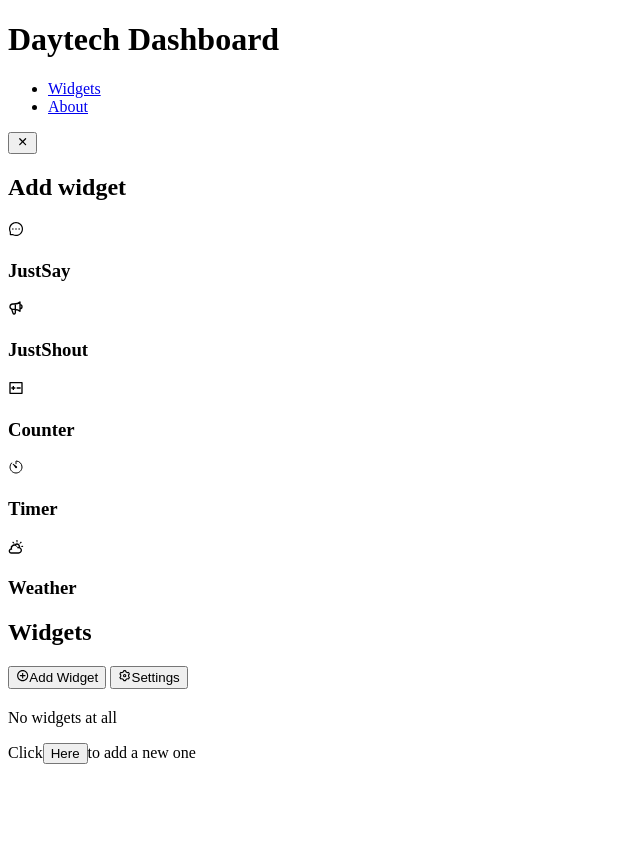
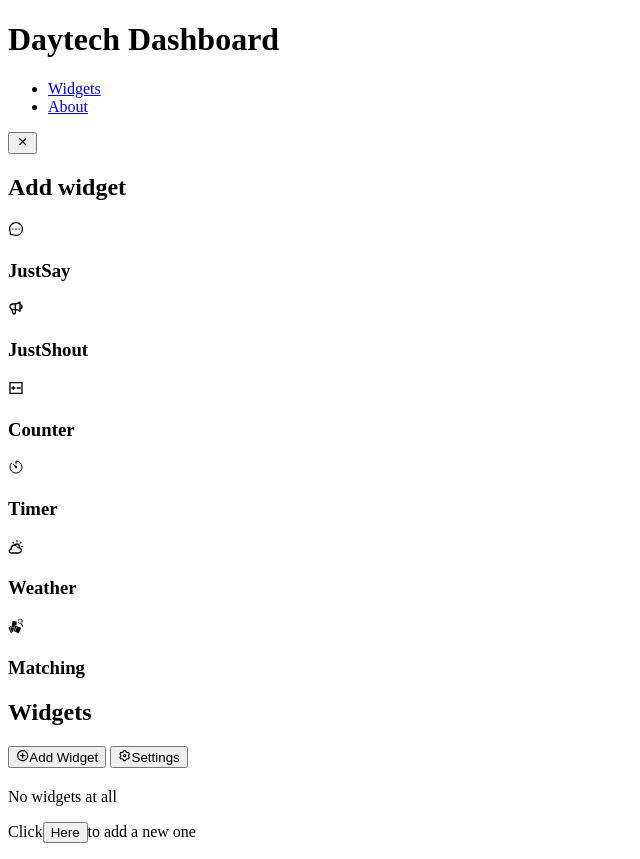
Before and after one commit to piamboat/dashboard, a Next.js app: page / in a window 1280 px wide. Both pictures are taken after a click on the button "Add Widget". Shown: the whole page, without its empty margins (0-640 px from the left). Before the commit the page ends 800 px from the top, so only its background shows below. Built offline with nearby package versions, Linux system fonts and the light colour scheme.

Commit message:
init matchmaking game

```diff
--- /dev/null
+++ b/components/MatchingGame.js
@@ -0,0 +1,34 @@
+import React from 'react'
+import { GiCard2Clubs, GiCard3Clubs, GiCard4Clubs, GiCard5Clubs, GiCard6Clubs, GiCard7Clubs } from "react-icons/gi";
+
+const MatchingGame = () => {
+    const cards = [
+        { id: 1, icon: <GiCard2Clubs /> },
+        { id: 2, icon: <GiCard3Clubs /> },
+        { id: 3, icon: <GiCard4Clubs /> },
+        { id: 4, icon: <GiCard5Clubs /> },
+        { id: 5, icon: <GiCard6Clubs /> },
+        { id: 6, icon: <GiCard7Clubs /> }
+    ];
+
+    return (
+        <div>
+            <h2 className="text-xl mb-2">Matching Game</h2>
+                <div className="grid grid-cols-4 gap-3">
+                    {
+                        cards.map(card => {
+                            return (
+                                <div className="flex flex-row justify-center">
+                                    <div className="w-20 h-20 m-1 rounded-md bg-gray-100 flex items-center justify-center text-4xl cursor-pointer hover:bg-blue-100">
+                                        {card.icon}
+                                    </div>
+                                </div>
+                            );
+                        })
+                    }
+                </div>
+        </div>
+    );
+}
+
+export default MatchingGame;
--- a/components/Widgets.js
+++ b/components/Widgets.js
@@ -4,6 +4,7 @@ import { AiOutlineMessage } from "react-icons/ai";
 import { HiOutlineSpeakerphone } from "react-icons/hi";
 import { IoTimerOutline } from "react-icons/io5";
 import { TiWeatherPartlySunny } from "react-icons/ti";
+import { GiCardPick } from "react-icons/gi";
 import Cards from './Cards';
 import Modal from './Modal';
 import { Button } from './Button';
@@ -12,6 +13,7 @@ import JustShoutContent from './JustShoutContent'
 import InitialCounter from './InitialCounter';
 import Settings from './Settings';
 import WeatherContent from './WeatherContent';
+import MatchingGame from './MatchingGame';
 
 const Widgets = () => {
     const [modalActive, setModalActive] = useState(false);
@@ -150,6 +152,12 @@ const Widgets = () => {
         );
     }
 
+    const onPlayMatching = () => {
+        setModalContent(
+            <MatchingGame />
+        );
+    }
+
     const onAddWidget = () => {
         setModalContent(
             <div>
@@ -198,6 +206,15 @@ const Widgets = () => {
                         >
                             <TiWeatherPartlySunny className="mx-auto text-4xl" />
                             <h3 className="mt-1 font-semibold text-sm">Weather</h3>
+                        </div>
+                    </div>
+                    <div className="w-1/3 pt-1.5 pl-1.5">
+                        <div
+                            className="text-center bg-white text-gray-600 rounded-2xl p-3 md:p-4 hover:bg-blue-500 hover:text-white cursor-pointer"
+                            onClick={onPlayMatching}
+                        >
+                            <GiCardPick className="mx-auto text-4xl" />
+                            <h3 className="mt-1 font-semibold text-sm">Matching</h3>
                         </div>
                     </div>
                 </div>
```
